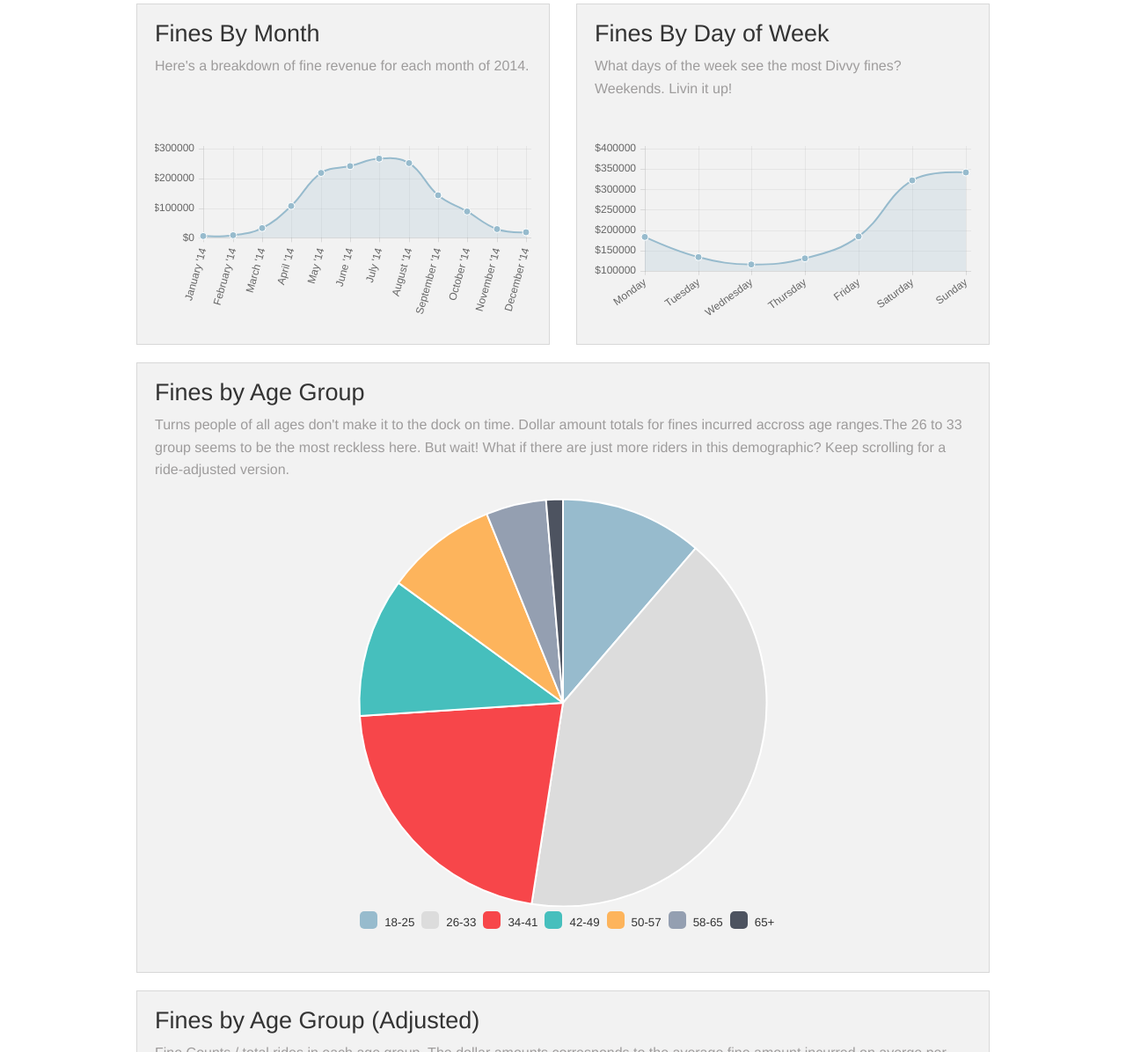
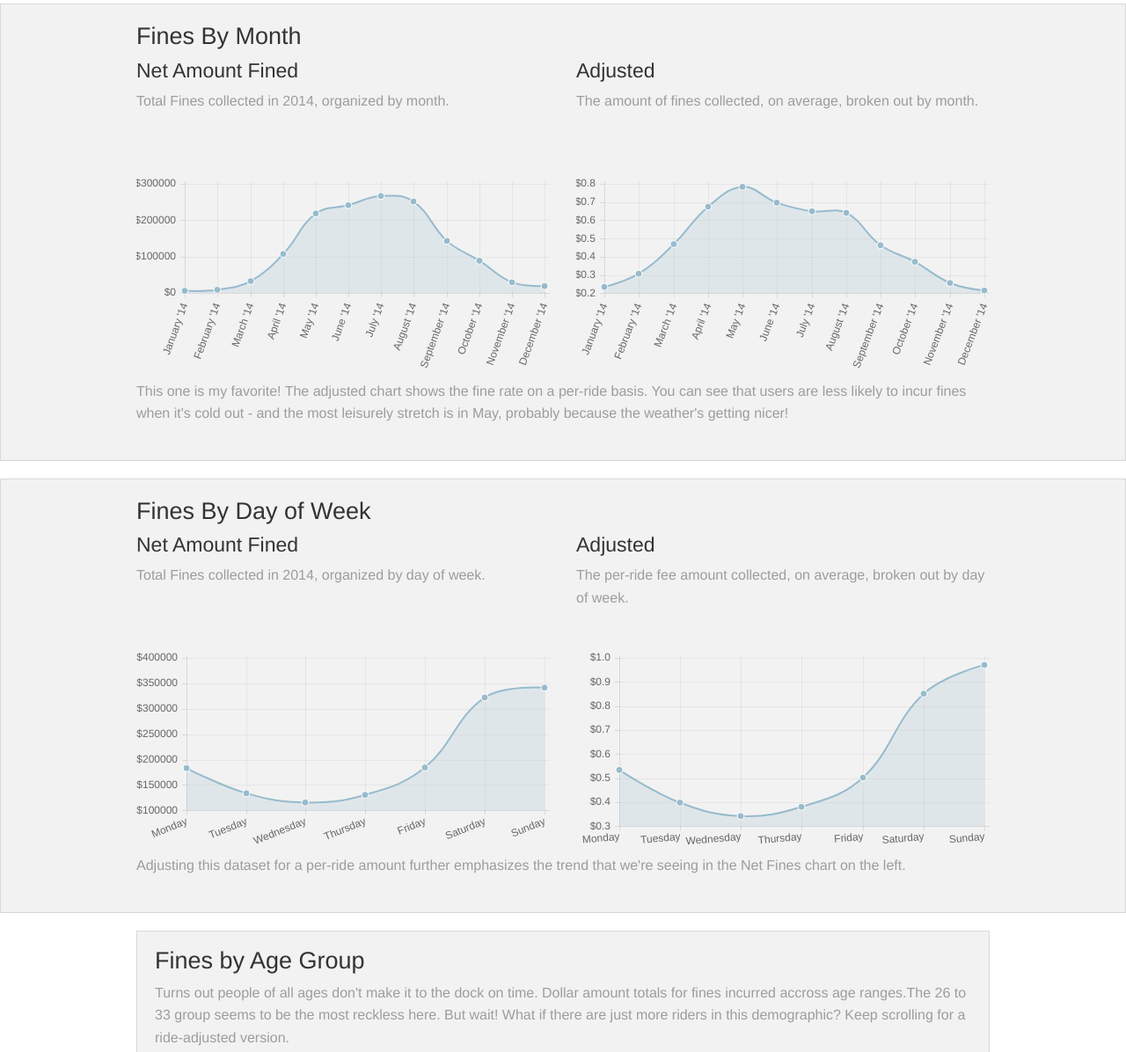
Before and after one commit to purcebr/divvyfines, a plain HTML site: page index.html in a window 1280 px wide. Shown: the part 1295-2491 px from the top of the page at 88% size. Drawn offline with nearby package versions, Linux system fonts and the light colour scheme.

Commit message:
adjusted

```diff
--- a/index.html
+++ b/index.html
@@ -109,11 +109,22 @@
 
 
 
+      <div class="panel">
+
+          <div class="row">
+            <div class="large-12 columns">
+              <h3>Fines By Month</h3>
+            </div>
+          </div>
+
       <div class="row">
-        <div class="large-6 med-6 columns">
-          <div class="panel">
-            <h3>Fines By Month</h3>
-            <p class="description">Here's a breakdown of fine revenue for each month of 2014.</p>
+
+
+        <div class="large-6 medium-6 small-12 columns">
+
+          <h4>Net Amount Fined</h4>
+          <p class="description">Total Fines collected in 2014, organized by month.</p>
+
             <div ng-controller="MonthsController">
               <canvas id="months-line" class="chart chart-line" options="options" data="data"
               labels="labels" legend="false" series="series"
@@ -121,28 +132,78 @@
             </canvas>
           </div>
         </div>
+
+        <div class="large-6 medium-6 small-12 columns">
+
+          <h4>Adjusted</h4>
+          <p class="description">The amount of fines collected, on average, broken out by month.</p>
+            <div ng-controller="MonthsAdjustedController">
+              <canvas id="months-line" class="chart chart-line" options="options" data="data"
+              labels="labels" legend="false" series="series"
+              click="onClick">
+            </canvas>
+          </div>
+        </div>
       </div>
+      <div class="row">
+        <div class="large-12 columns">
+        <p>This one is my favorite! The adjusted chart shows the fine rate on a per-ride basis. You can see that users are less likely to incur fines when it's cold out - and the most leisurely stretch is in May, probably because the weather's getting nicer!</p>
+        </div>
+      </div>
+    </div>
 
-      <div class="large-6 med-6 columns">
-        <div class="panel">
+   <div class="panel">
 
-          <h3>Fines By Day of Week</h3>
-          <p class="description">What days of the week see the most Divvy fines? Weekends. Livin it up!</p>
+          <div class="row">
+            <div class="large-12 columns">
+              <h3>Fines By Day of Week</h3>
+            </div>
+          </div>
+
+      <div class="row">
+
+
+        <div class="large-6 medium-6 small-12 columns">
+
+          <h4>Net Amount Fined</h4>
+          <p class="description">Total Fines collected in 2014, organized by day of week.</p>
+
+          <div ng-controller="GenderController">
           <div ng-controller="DaysController">
             <canvas id="day-line" class="chart chart-line" options="options" data="data"
             labels="labels" legend="false" series="series"
             click="onClick">
           </canvas>
         </div>
+          </div>
+        </div>
+
+        <div class="large-6 medium-6 small-12 columns">
+
+          <h4>Adjusted</h4>
+          <p class="description">The per-ride fee amount collected, on average, broken out by day of week.</p>
+          <div ng-controller="DaysAdjustedController">
+            <canvas id="day-line" class="chart chart-line" options="options" data="data"
+            labels="labels" legend="false" series="series"
+            click="onClick">
+          </canvas>
+        </div>
+        </div>
+      </div>
+      <div class="row">
+        <div class="large-12 columns">
+        <p>Adjusting this dataset for a per-ride amount further emphasizes the trend that we're seeing in the Net Fines chart on the left.</p>
+        </div>
       </div>
     </div>
+
   </div>
 
   <div class="row">
     <div class="large-12 med-12 columns">
       <div class="panel">
         <h3>Fines by Age Group</h3>
-        <p>Turns people of all ages don't make it to the dock on time. Dollar amount totals for fines incurred accross age ranges.The 26 to 33 group seems to be the most reckless here. But wait! What if there are just more riders in this demographic? Keep scrolling for a ride-adjusted version.</p>
+        <p>Turns out people of all ages don't make it to the dock on time. Dollar amount totals for fines incurred accross age ranges.The 26 to 33 group seems to be the most reckless here. But wait! What if there are just more riders in this demographic? Keep scrolling for a ride-adjusted version.</p>
         <div ng-controller="AgeController">
           <canvas id="pie-age" class="chart chart-pie" data="data" options="options" legend="true"
           labels="labels"></canvas>
@@ -160,6 +221,7 @@
           <canvas id="pie-age" class="chart chart-bar" data="data" options="options" legend="false"
           labels="labels"></canvas>
         </div>
+        <p>It looks like the young and the old are most guilty here.</p>
       </div>
     </div>
 
--- a/js/main.js
+++ b/js/main.js
@@ -117,6 +117,23 @@ app.controller("MonthsController", function ($scope) {
 
 });
 
+app.controller("MonthsAdjustedController", function ($scope) {
+  $scope.options = {
+    scaleLabel: "$<%=value%>",
+    tooltipTemplate: "<%if (label){%><%=label%>: <%}%>$<%= value %>"
+  };
+  $scope.labels = ["January '14", "February '14", "March '14", "April '14", "May '14", "June '14", "July '14", "August '14", "September '14", "October '14", "November '14", "December '14"];
+  $scope.series = ['Months Adjusted'];
+  $scope.data = [
+  [5898.44 / 25074, 8641.16 / 28081,32547.42 / 69302,106918.48 / 158479,218329.62 /278601,241265.35 / 346154,266491.64 / 410276,251356.90 / 392051,143062.04 /308635,88510.99 /237324,29239.43 /113878, 18704.17 /86776]
+  ];
+  $scope.onClick = function (points, evt) {
+    console.log(points, evt);
+  };
+
+});
+
+
 app.controller("DaysController", function ($scope) {
 	$scope.options = {
 		scaleLabel: "$<%=value%>",
@@ -133,6 +150,21 @@ app.controller("DaysController", function ($scope) {
 
 });
 
+app.controller("DaysAdjustedController", function ($scope) {
+  $scope.options = {
+    scaleLabel: "$<%=value%>",
+    tooltipTemplate: "<%if (label){%><%=label%>: <%}%>$<%= value %>"
+  };
+  $scope.labels = ["Monday", "Tuesday", "Wednesday", "Thursday", "Friday", "Saturday", "Sunday"];
+  $scope.series = ['Days Adjusted'];
+  $scope.data = [
+  [183185.69 /342764, 133704.69 / 335397,115565.72 / 337159,130549.02/342551,184366.51/366778,322023.96 / 378265,341573.55 / 351720]
+  ];
+  $scope.onClick = function (points, evt) {
+    console.log(points, evt);
+  };
+
+});
 
 // app.controller("AgeController", function ($scope) {
 // 	   $scope.options = {
```
